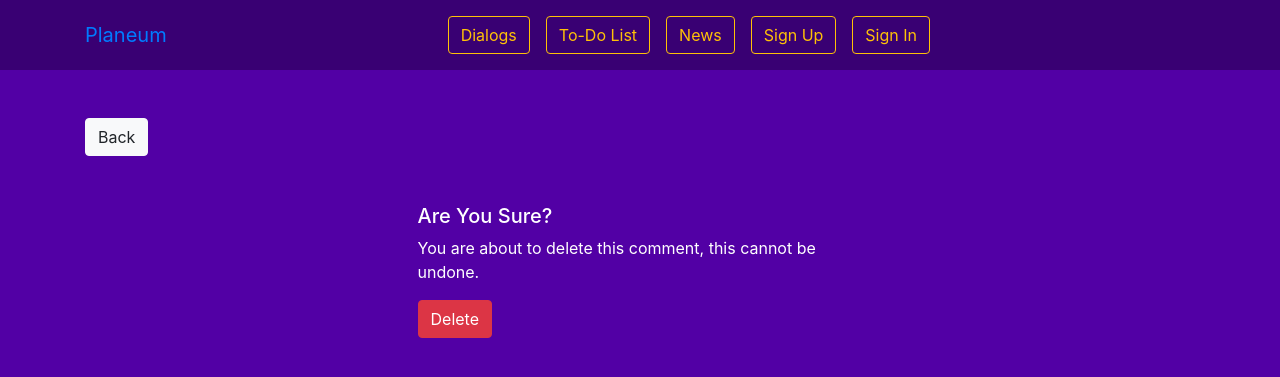
After one commit to sdu-be-22/Planeum, a Django app: page /newsfeed/post/1/comment/delete/1/ in a window 1280 px wide. The commit adds this page. Shown: the top 377 px of the page. Run offline with Django 4.2, Linux system fonts and the light colour scheme; tables that the repository leaves empty hold one stand-in row (values such as "Sample post"); some libraries are stand-ins or nearby versions.

Commit message:
comment, delete, post-detail

```diff
--- a/Planeum/newsfeed/models.py
+++ b/Planeum/newsfeed/models.py
@@ -7,3 +7,9 @@ class Post(models.Model):
     body = models.TextField()
     created_on = models.DateTimeField(default=timezone.now)
     author = models.ForeignKey(User, on_delete = models.CASCADE)
+
+class Comment(models.Model):
+    comment = models.TextField()
+    created_on = models.DateTimeField(default=timezone.now)
+    author = models.ForeignKey(User, on_delete=models.CASCADE)
+    post = models.ForeignKey('Post', on_delete=models.CASCADE)
--- a/Planeum/newsfeed/urls.py
+++ b/Planeum/newsfeed/urls.py
@@ -1,9 +1,10 @@
 from django import views
 from django.urls import path
 from . import views
-from .views import PostListView
-app_name = 'newsfeed'
+from .views import PostListView, PostDetailView, CommentDeleteView
 
 urlpatterns = [
     path("",views.PostListView.as_view(), name='newsfeed'),
+    path('post/<int:pk>', PostDetailView.as_view(), name='post-detail'),
+    path('post/<int:post_pk>/comment/delete/<int:pk>/', CommentDeleteView.as_view(), name='comment-delete'),
 ]
--- a/Planeum/newsfeed/views.py
+++ b/Planeum/newsfeed/views.py
@@ -1,8 +1,10 @@
 from django.shortcuts import render
+from django.urls import reverse_lazy
 from django.views import View
-from .models import Post
+from .models import Post, Comment
 from multiprocessing import context
-from .forms import PostForm
+from .forms import PostForm, CommentForm
+from django.views.generic.edit import UpdateView, DeleteView
 from django.http import HttpResponse, JsonResponse
 # Create your views here.
 
@@ -13,7 +15,7 @@ class PostListView(View):
         context = {'post_list':posts,
                    'form': form,
         }
-        return render(request,'post-list.html', context)
+        return render(request, 'newsfeed/post-list.html', context)
 
     def post(self, request, *args, **kwargs):
         posts = Post.objects.all().order_by('-created_on')
@@ -29,6 +31,48 @@ class PostListView(View):
             'form': form,
         }
 
-        return render(request, 'post-list.html', context)
+        return render(request, 'newsfeed/post-list.html', context)
 
-# Create your views here.
+class PostDetailView(View):
+    def get(self,request,pk, *args, **kwargs):
+        post = Post.objects.get(pk = pk)
+        form = CommentForm()
+
+        comments = Comment.objects.filter(post=post).order_by('-created_on')
+
+        context = {
+            'post': post,
+            'form': form,
+            'comments': comments,
+        }
+
+        return render(request, 'newsfeed/post-detail.html', context)
+
+    def post(self, request, pk, *args, **kwargs):
+        post = Post.objects.get(pk=pk)
+        form = CommentForm(request.POST)
+
+        if form.is_valid():
+            new_comment = form.save(commit=False)
+            new_comment.author = request.user
+            new_comment.post = post
+            new_comment.save()
+
+        comments = Comment.objects.filter(post=post).order_by('-created_on')
+
+        context = {
+            'post': post,
+            'form': form,
+            'comments': comments,
+        }
+
+        return render(request, 'newsfeed/post-detail.html', context)
+
+
+class CommentDeleteView(DeleteView):
+    model = Comment
+    template_name = 'newsfeed/comment-delete.html'
+
+    def get_success_url(self):
+        pk = self.kwargs['post_pk']
+        return reverse_lazy('post-detail', kwargs={'pk':pk})
--- /dev/null
+++ b/Planeum/templates/newsfeed/comment-delete.html
@@ -0,0 +1,24 @@
+{% extends "header.html" %}
+{% load crispy_forms_tags %}
+
+{% block content %}
+<div class="container">
+    <div class="row mt-5">
+        <div class="col-md-3 col-sm-6">
+            <a href="{% url 'post-detail' object.post.pk %}" class="btn btn-light">Back</a>
+        </div>
+    </div>
+    <div class="row justify-content-center mt-5">
+        <div class="col-md-5 col-sm-12" style="color: #fff;">
+            <h5>Are You Sure?</h5>
+            <p>You are about to delete this comment, this cannot be undone.</p>
+        <form method="POST">
+            {% csrf_token %}
+            <div class="d-grid gap-2">
+                <button type="submit" class="btn btn-danger">Delete</button>
+            </div>
+        </form>
+    </div>
+    </div>
+</div>
+{% endblock content %}
--- a/Planeum/templates/post-list.html
+++ b/Planeum/templates/newsfeed/post-list.html
@@ -19,7 +19,7 @@ body{
 }
 
 .time {
-    font-size: 12px !important
+    font-size: 10px !important
     }
 </style>
 
@@ -53,6 +53,7 @@ body{
             <div class="card-body">
             <h4 class="card-title"><strong>{{ post.author }}</strong> <br> <span class="text-black-50 time">{{ post.created_on }}</span></h4>
             <p class="card-text">{{ post.body }}</p>
+            <a class="stretched-link" href="{% url 'post-detail' post.pk %}"></a>
             </div>
         </div>
     </div>
```
Also changed, not shown: Planeum/newsfeed/forms.py (+14 -1 lines), Planeum/templates/newsfeed/post-detail.html (added, +71 -0 lines).
